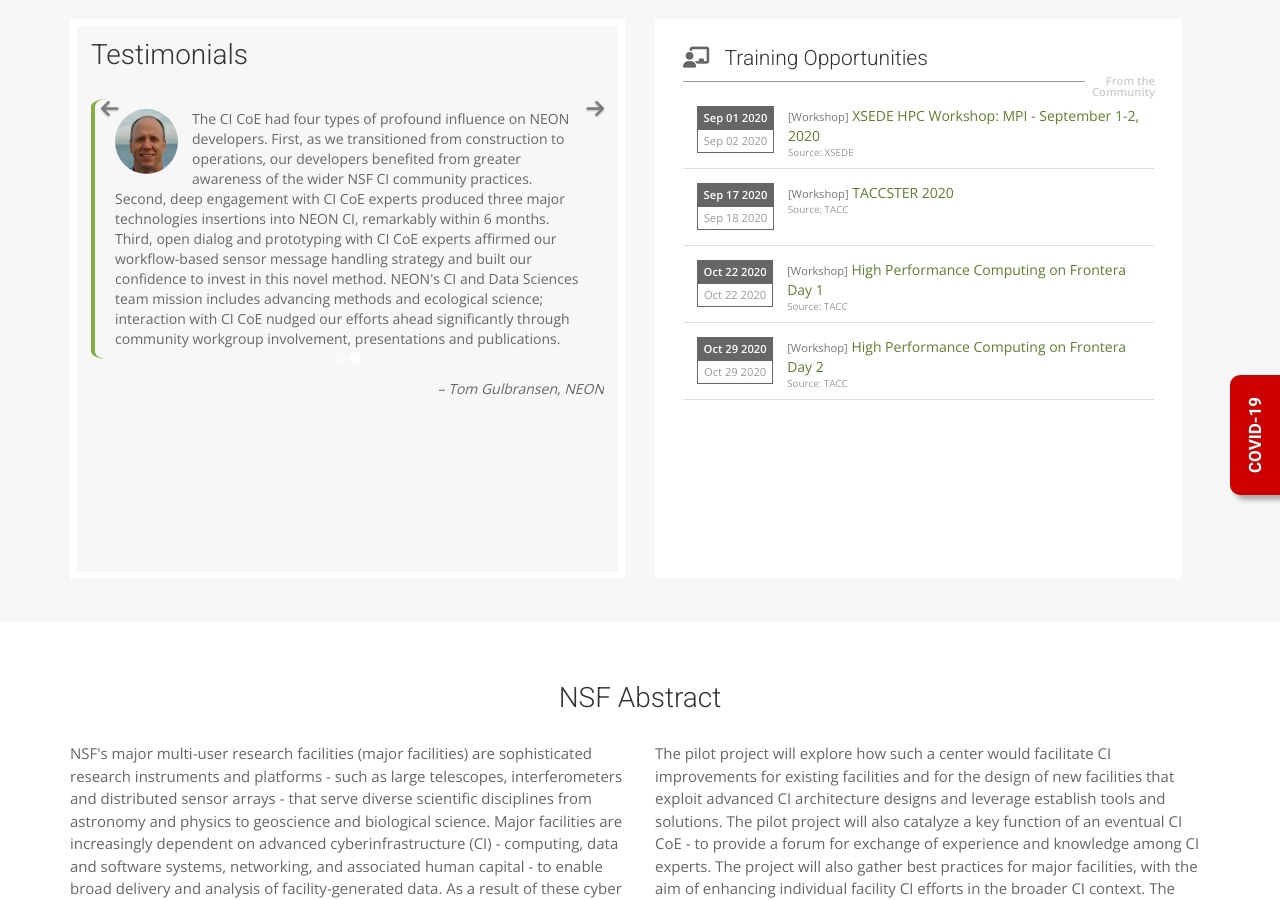
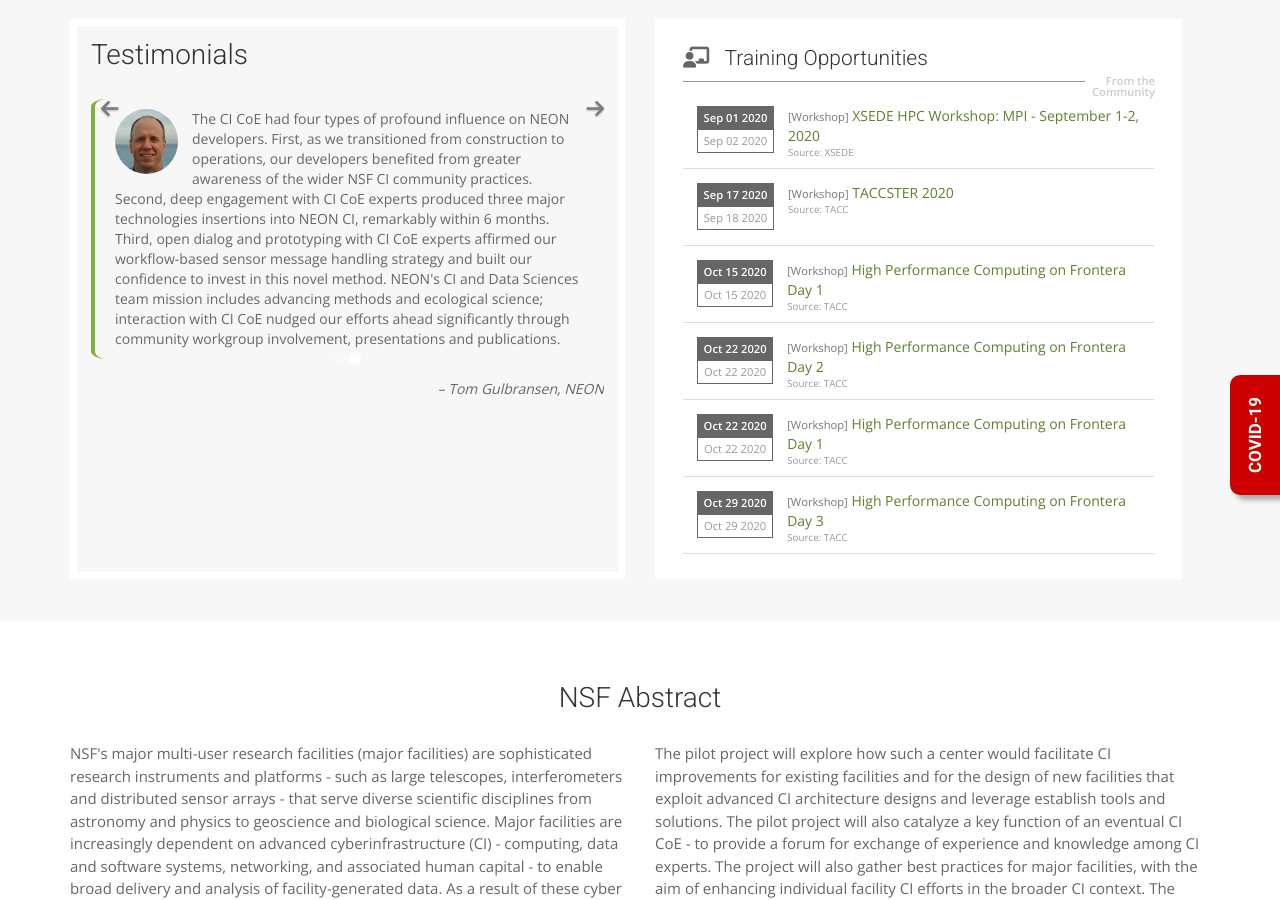
Before and after one commit to cicoe/cicoe.github.io, a Jekyll site: the page built from index.html, in a window 1280 px wide and 900 px high, scrolled down 1010 px. Built offline with Jekyll 4.4.1, drawn with Linux system fonts in a browser that asks for light colours; nearby versions of some CDN libraries; some web fonts are replaced; comment, search, counter and statistics services are not loaded.

Commit message:
updated training events

```diff
--- a/_data/training_opportunities.yml
+++ b/_data/training_opportunities.yml
@@ -13,6 +13,20 @@
   title: TACCSTER 2020
   website: "https://learn.tacc.utexas.edu/course/view.php?id=92"
 - categroy: Workshop
+  end_date: October 15, 2020
+  source: TACC
+  start_date: October 15, 2020
+  time: ''
+  title: High Performance Computing on Frontera Day 1
+  website: "https://learn.tacc.utexas.edu/course/view.php?id=94"
+- categroy: Workshop
+  end_date: October 22, 2020
+  source: TACC
+  start_date: October 22, 2020
+  time: ''
+  title: High Performance Computing on Frontera Day 2
+  website: "https://learn.tacc.utexas.edu/course/view.php?id=97"
+- categroy: Workshop
   end_date: October 22, 2020
   source: TACC
   start_date: October 22, 2020
@@ -24,5 +38,12 @@
   source: TACC
   start_date: October 29, 2020
   time: ''
+  title: High Performance Computing on Frontera Day 3
+  website: "https://learn.tacc.utexas.edu/course/view.php?id=95"
+- categroy: Workshop
+  end_date: October 29, 2020
+  source: TACC
+  start_date: October 29, 2020
+  time: ''
   title: High Performance Computing on Frontera Day 2
   website: "https://learn.tacc.utexas.edu/course/view.php?id=95"
```
